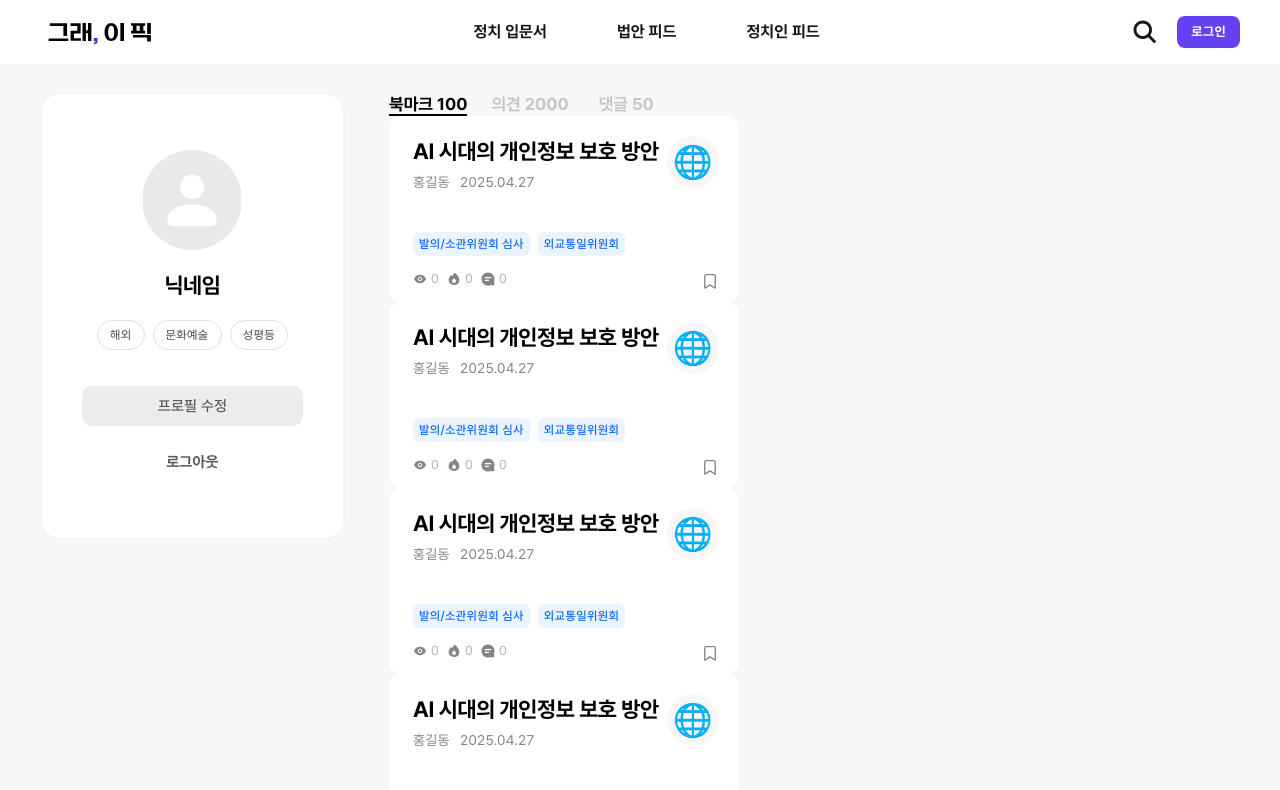
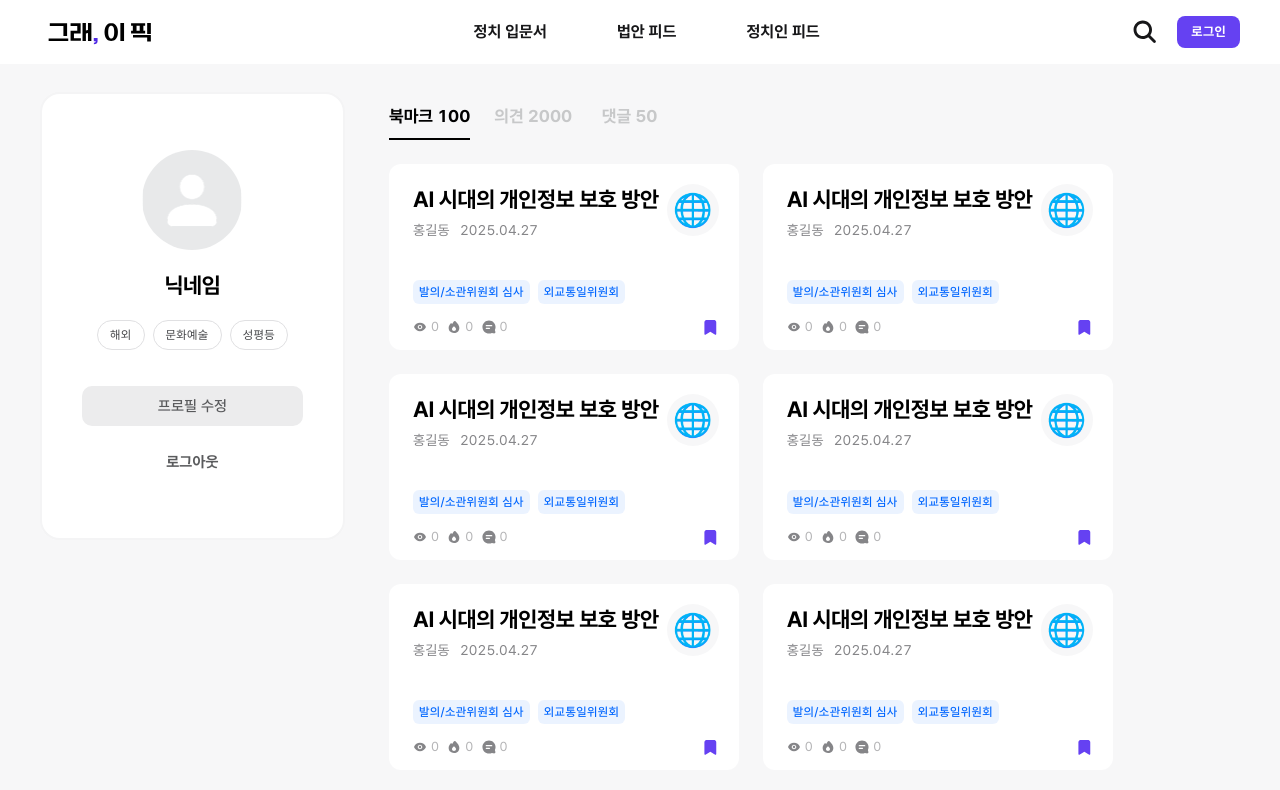
Before and after one commit to suhong99/build_orga, a Next.js app: page /mypage in a window 1280 px wide. Shown: the top 790 px of the page. Built offline with nearby package versions, Linux system fonts and the light colour scheme.

Commit message:
issue card 및 마이페이지 북마크

```diff
--- a/src/app/(user)/mypage/page.tsx
+++ b/src/app/(user)/mypage/page.tsx
@@ -22,8 +22,7 @@ export default function MyPage() {
 				<section className="flex flex-col items-center px-5 w-full  desktop:px-10 pt-[50px] desktop:py-14 desktop:w-[387px] gap-6 desktop:gap-9 desktop:border-2 bg-white desktop:border-line-alternative desktop:rounded-[20px]">
 					<UserInfo {...myInfo} />
 				</section>
-				{/* TODO: */}
-				<section className="flex w-full h-[1000px]">
+				<section className="flex w-full">
 					<MyContents />
 				</section>
 			</div>
--- a/src/app/globals.css
+++ b/src/app/globals.css
@@ -4,6 +4,8 @@
 :root {
 	--background: #fff;
 	--foreground: #000;
+	/* pretandard 숫자 넓이 고정 */
+	font-variant-numeric: tabular-nums;
 }
 
 @theme inline {
--- a/src/features/home/Content.tsx
+++ b/src/features/home/Content.tsx
@@ -19,6 +19,7 @@ const data: IssueCardProps[] = [
 		viewNum: 10200,
 		bookmarkNum: 150,
 		commentNum: 45,
+		isBookMarked: true,
 	},
 	{
 		id: '1',
@@ -31,6 +32,7 @@ const data: IssueCardProps[] = [
 		viewNum: 10200,
 		bookmarkNum: 150,
 		commentNum: 45,
+		isBookMarked: true,
 	},
 	{
 		id: '2',
@@ -43,6 +45,7 @@ const data: IssueCardProps[] = [
 		viewNum: 10200,
 		bookmarkNum: 150,
 		commentNum: 45,
+		isBookMarked: false,
 	},
 	{
 		id: '3',
@@ -55,6 +58,7 @@ const data: IssueCardProps[] = [
 		viewNum: 10200,
 		bookmarkNum: 150,
 		commentNum: 45,
+		isBookMarked: false,
 	},
 	{
 		id: '4',
@@ -67,6 +71,7 @@ const data: IssueCardProps[] = [
 		viewNum: 10200,
 		bookmarkNum: 150,
 		commentNum: 45,
+		isBookMarked: false,
 	},
 	{
 		id: '5',
@@ -79,6 +84,7 @@ const data: IssueCardProps[] = [
 		viewNum: 10200,
 		bookmarkNum: 150,
 		commentNum: 45,
+		isBookMarked: false,
 	},
 ];
 
--- a/src/features/mypage/MyBookmark.tsx
+++ b/src/features/mypage/MyBookmark.tsx
@@ -2,11 +2,11 @@ import IssueCard from '@/shared/components/IssueCard';
 import React from 'react';
 
 const MyBookmark = () => {
+	// TODO:
 	const arr = Array(10).fill(0);
-	// TODO:
 	return (
-		<div className="grid grid-cols-1 @max-[768px]:grid-cols-2">
-			{arr.map((e, i) => (
+		<div className="grid grid-cols-1 gap-6 @min-[768px]:grid-cols-2 ">
+			{arr.map((_, i) => (
 				<IssueCard
 					key={i}
 					id={'1'}
@@ -19,6 +19,7 @@ const MyBookmark = () => {
 					viewNum={0}
 					bookmarkNum={0}
 					commentNum={0}
+					isBookMarked={true}
 				/>
 			))}
 		</div>
--- a/src/features/mypage/MyContents.tsx
+++ b/src/features/mypage/MyContents.tsx
@@ -22,13 +22,13 @@ const MyContents = () => {
 	};
 
 	return (
-		<div className="flex flex-col w-full gab-6">
+		<div className="flex flex-col w-full x">
 			<div className="flex h-12 gap-6 px-5 desktop:px-6">
 				{TAB_LIST.map((tab) => (
 					<Tab key={tab} label={tab} count={TAB_COUNT[tab]} isSelected={curTab === tab} onSelect={() => setCurTab(tab)} />
 				))}
 			</div>
-			<div className="flex px-5 desktop:px-6 max-desktop:bg-bg-gray @container">{COMPONENT_MAP[curTab]}</div>
+			<div className="flex px-5 py-6 desktop:px-6 max-desktop:justify-center max-desktop:bg-bg-gray @container">{COMPONENT_MAP[curTab]}</div>
 		</div>
 	);
 };
@@ -47,7 +47,7 @@ const Tab = ({ label, count, isSelected, onSelect }: TabProps) => {
 		<button
 			disabled={isSelected}
 			onClick={onSelect}
-			className="flex flex-col items-center justify-center relative min-w-[67px] disabled:cursor-none desktop:title-3"
+			className="flex flex-col items-center justify-center relative min-w-[67px] h-12 disabled:cursor-none desktop:title-3"
 		>
 			<span className={`typo-headline2 font-bold ${isSelected ? 'text-label-strong font-bold' : 'text-label-assistive'}`}>
 				{label} {count}
--- a/src/shared/components/IssueCard.tsx
+++ b/src/shared/components/IssueCard.tsx
@@ -1,9 +1,13 @@
+'use client';
+
 import Image from 'next/image';
 import { CommitteeName, COMMITTEES } from '../const/committee';
 import TagLabel from './TagLabel';
 import { BillStatus } from '../const/bill';
 import Link from 'next/link';
 import { CLIENT_NAVI_PATH } from '../const/url';
+import { useState } from 'react';
+import BookmarkIcon from '../icon/Bookmark';
 
 export interface IssueCardProps {
 	/**이슈 아이디 */
@@ -26,9 +30,12 @@ export interface IssueCardProps {
 	bookmarkNum: number;
 	/** 댓글 수 */
 	commentNum: number;
+	/** 북마크 여부 */
+	isBookMarked: boolean;
 }
 
-const IssueCard = ({ id, title, committee, name, date, state, viewNum, bookmarkNum, commentNum }: IssueCardProps) => {
+const IssueCard = ({ id, title, committee, name, date, state, viewNum, bookmarkNum, commentNum, isBookMarked }: IssueCardProps) => {
+	const [isChecked, setIsChecked] = useState(isBookMarked);
 	const IconList = [
 		{
 			src: '/svgs/eye.svg',
@@ -48,11 +55,8 @@ const IssueCard = ({ id, title, committee, name, date, state, viewNum, bookmarkN
 	] as const;
 
 	return (
-		<Link
-			href={CLIENT_NAVI_PATH.billDetail.getPath(id)}
-			className="block focus:outline-none focus-visible:ring-2 focus-visible:ring-primary rounded-[12px]"
-		>
-			<article className="flex flex-col rounded-[12px] px-5 pt-5 pb-3 gap-2.5 bg-bg-white desktop:gap-3 desktop:pl-6">
+		<article className="flex flex-col rounded-[12px] px-5 pt-5 pb-3 gap-2.5 bg-bg-white desktop:gap-3 desktop:pl-6 focus:outline-none focus-visible:ring-2 focus-visible:ring-primary ">
+			<Link href={CLIENT_NAVI_PATH.billDetail.getPath(id)}>
 				<header className="flex justify-between gap-2 h-21">
 					<div className="flex flex-1 flex-col gap-1.5">
 						<h3 className="typo-heading1 font-bold text-ellipsis line-clamp-2" title={title}>
@@ -67,6 +71,7 @@ const IssueCard = ({ id, title, committee, name, date, state, viewNum, bookmarkN
 						{COMMITTEES[committee].emoji}
 					</div>
 				</header>
+			</Link>
 			<section className="flex gap-2">
 				<TagLabel type="status" text={state}></TagLabel>
 				<TagLabel type="committee" text={committee}></TagLabel>
@@ -77,10 +82,17 @@ const IssueCard = ({ id, title, committee, name, date, state, viewNum, bookmarkN
 						<IconWithCount key={icon.src} src={icon.src} alt={icon.alt} nums={icon.nums} />
 					))}
 				</div>
-					<Image src="/svgs/bookmark.svg" alt="북마크" width={18} height={22} className="mt-1" />
+				<button
+					className="py-0.5"
+					onClick={(e) => {
+						e.stopPropagation(); // Link로의 클릭 전파 방지
+						setIsChecked((prev) => !prev);
+					}}
+				>
+					<BookmarkIcon isChecked={isChecked} />
+				</button>
 			</footer>
 		</article>
-		</Link>
 	);
 };
 
--- /dev/null
+++ b/src/shared/icon/Bookmark.tsx
@@ -0,0 +1,27 @@
+type BookmarkIconProps = {
+	// TODO: 옵셔널 빼기
+	isChecked?: boolean;
+	color?: string;
+	size?: number;
+};
+
+const BookmarkIcon = ({ isChecked = false, color = '#6541F2', size = 18 }: BookmarkIconProps) => {
+	return (
+		<svg width={size} height={size} viewBox="0 0 18 18" fill="none" xmlns="http://www.w3.org/2000/svg">
+			{isChecked ? (
+				<path
+					d="M6.45688 1.94971C6.05949 1.9497 5.72109 1.94969 5.44328 1.97239C5.15141 1.99623 4.86746 2.04846 4.59601 2.18677C4.18676 2.39529 3.85403 2.72803 3.64551 3.13728C3.5072 3.40873 3.45497 3.69267 3.43113 3.98454C3.40843 4.26236 3.40844 4.60074 3.40845 4.99813V16.1247C3.40845 16.3685 3.53993 16.5934 3.75241 16.713C3.9649 16.8325 4.22535 16.8282 4.43375 16.7017L9.33343 13.7269L14.2331 16.7017C14.4415 16.8282 14.702 16.8325 14.9144 16.713C15.1269 16.5934 15.2584 16.3685 15.2584 16.1247V4.99815C15.2584 4.60075 15.2584 4.26237 15.2357 3.98454C15.2119 3.69267 15.1597 3.40873 15.0213 3.13728C14.8128 2.72803 14.4801 2.39529 14.0708 2.18677C13.7994 2.04846 13.5154 1.99623 13.2236 1.97239C12.9458 1.94969 12.6074 1.9497 12.21 1.94971H6.45688Z"
+					fill={color}
+				/>
+			) : (
+				<path
+					fillRule="evenodd"
+					clipRule="evenodd"
+					d="M6.12339 1.94971H11.8765C12.2738 1.9497 12.6123 1.94969 12.8901 1.97239C13.182 1.99623 13.4659 2.04846 13.7373 2.18677C14.1466 2.39529 14.4793 2.72803 14.6878 3.13728C14.8262 3.40873 14.8784 3.69267 14.9022 3.98455C14.9249 4.26237 14.9249 4.60075 14.9249 4.99816V16.1247C14.9249 16.3685 14.7934 16.5934 14.5809 16.713C14.3685 16.8325 14.108 16.8282 13.8996 16.7017L8.99993 13.7269L4.10026 16.7017C3.89185 16.8282 3.6314 16.8325 3.41892 16.713C3.20644 16.5934 3.07495 16.3685 3.07495 16.1247V4.99816C3.07494 4.60077 3.07493 4.26236 3.09763 3.98455C3.12148 3.69267 3.1737 3.40873 3.31201 3.13728C3.52054 2.72803 3.85327 2.39529 4.26252 2.18677C4.53397 2.04846 4.81791 1.99623 5.10978 1.97239C5.38759 1.94969 5.72602 1.9497 6.12339 1.94971ZM5.84997 3.29976C5.23905 3.29976 5.09367 3.30809 4.99503 3.34014C4.74387 3.42175 4.54696 3.61866 4.46535 3.86982C4.4333 3.96846 4.42497 4.11384 4.42497 4.72476V14.9253L8.64965 12.3603C8.8649 12.2296 9.13501 12.2296 9.35027 12.3603L13.5749 14.9253V4.72476C13.5749 4.11384 13.5666 3.96846 13.5346 3.86982C13.453 3.61866 13.256 3.42175 13.0049 3.34014C12.9062 3.30809 12.7609 3.29976 12.1499 3.29976H5.84997Z"
+					fill="#858688"
+				/>
+			)}
+		</svg>
+	);
+};
+export default BookmarkIcon;
```
Also changed, not shown: public/svgs/bookmark.svg, 1 other file (tests, documents, lock files or other folders). Lines whose indentation alone changed are shown as unchanged.
